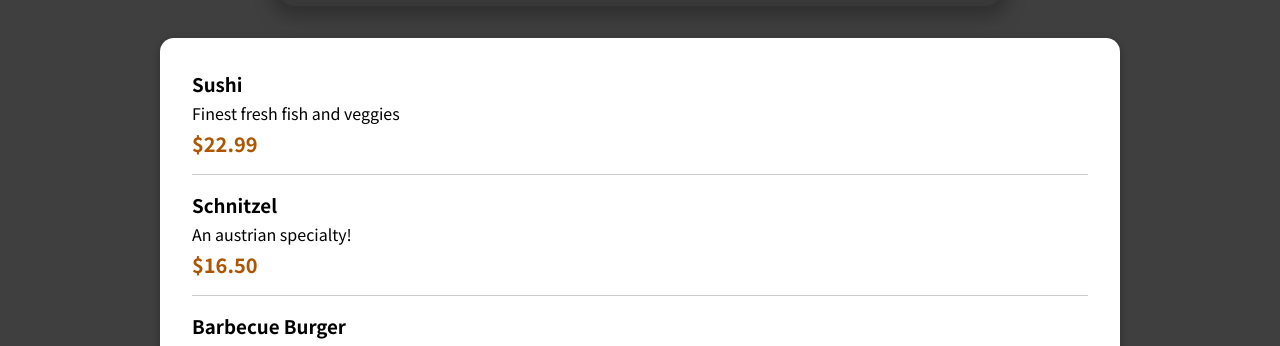
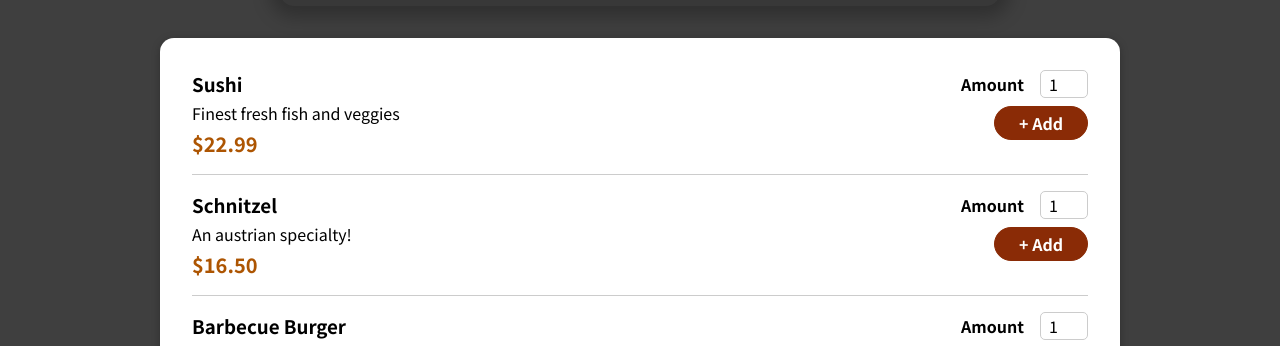
Before and after one commit to akitaeva/food-delivery, a React (Create React App) app: page / in a window 1280 px wide. Shown: the part 443-789 px from the top of the page. Built offline with nearby package versions, Linux system fonts and the light colour scheme.

Commit message:
adds amount form to meal items, linting fixes

```diff
--- a/src/components/Layout/HeaderCartButton.module.css
+++ b/src/components/Layout/HeaderCartButton.module.css
@@ -56,4 +56,4 @@
     100% {
       transform: scale(1);
     }
-  }
+  };
--- a/src/components/Meals/AvailableMeals.js
+++ b/src/components/Meals/AvailableMeals.js
@@ -33,6 +33,7 @@
 const AvailableMeals = () => {
   const mealsList = DUMMY_MEALS.map((meal) => (
     <MealItem
+      id={meal.id}
       key={meal.id}
       name={meal.name}
       desc={meal.description}
--- a/src/components/Meals/MealItem/MealItem.js
+++ b/src/components/Meals/MealItem/MealItem.js
@@ -5,14 +5,15 @@
 const MealItem = props => {
   const price = `$${props.price.toFixed(2)}`;
 
-  return (<li>
-    <div className={classes.meal}>
+  return (
+    <li className={classes.meal}>
+      <div>
         <h3>{props.name}</h3>
         <div className={classes.decription}>{props.desc}</div>
         <div className={classes.price}>{price}</div>
       </div>
       <div>
-      <MealItemForm />
+        <MealItemForm id={props.id}/>
       </div>
     </li>
   );
--- a/src/components/Meals/MealItem/MealItem.module.css
+++ b/src/components/Meals/MealItem/MealItem.module.css
@@ -1,6 +1,5 @@
 .meal {
   display: flex;
-  flex-direction: column;
   justify-content: space-between;
   margin: 1rem;
   padding-bottom: 1rem;
--- a/src/components/Meals/MealItem/MealItemForm.js
+++ b/src/components/Meals/MealItem/MealItemForm.js
@@ -1,3 +1,22 @@
-const MealItemForm = props => {};
+import Input from '../../UI/Input';
+
+import classes from './MealItemForm.module.css';
+
+const MealItemForm = props => {
+  return <form className={classes.form}>
+    <Input
+      label='Amount'
+      input={{
+        id: 'amount_' + props.id,
+        type: 'number',
+        min: '1',
+        max: '9',
+        step: '1',
+        defaultValue: '1',
+      }}
+    />
+    <button>+ Add</button>
+  </form>
+};
 
 export default MealItemForm;
--- /dev/null
+++ b/src/components/Meals/MealItem/MealItemForm.module.css
@@ -0,0 +1,20 @@
+.form {
+  text-align: right;
+}
+
+.form button {
+  font: inherit;
+  cursor: pointer;
+  background-color: #8a2b06;
+  border: 1px solid #8a2b06;
+  color: white;
+  padding: 0.25rem 1.5rem;
+  border-radius: 20px;
+  font-weight: bold;
+}
+
+.form button:hover,
+.form button:active {
+  background-color: #641e03;
+  border-color: #641e03;
+}
--- /dev/null
+++ b/src/components/UI/Input.js
@@ -0,0 +1,10 @@
+import classes from './Input.module.css';
+
+const Input = props => {
+  return <div className={classes.input}>
+    <label htmlFor={props.input.id}>{props.label}</label>
+    <input {...props.input}/>
+  </div>
+};
+
+export default Input;
--- /dev/null
+++ b/src/components/UI/Input.module.css
@@ -0,0 +1,16 @@
+.input {
+  margin-bottom: 0.5rem;
+}
+
+.input label {
+  font-weight: bold;
+  margin-right: 1rem;
+}
+
+.input input {
+  width: 3rem;
+  border-radius: 5px;
+  border: 1px solid #ccc;
+  font: inherit;
+  padding-left: 0.5rem;
+}
```
Also changed, not shown: src/components/Layout/Header.js (line endings or trailing spaces), src/components/Meals/Meals.js (line endings or trailing spaces), src/components/UI/Card.js (line endings or trailing spaces). Lines whose indentation alone changed are shown as unchanged.
